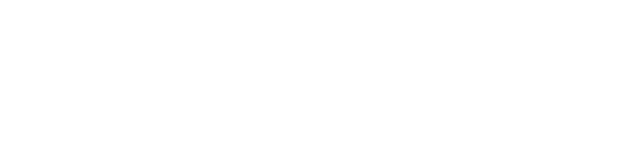
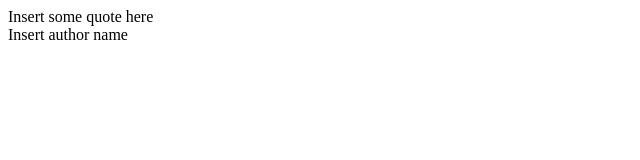
Before and after one commit to jlincodes/mini_projects, a plain HTML site: page quote_generator/index.html in a window 1280 px wide. Shown: the whole page, without its empty margins (0-640 px from the left). Drawn offline with Linux system fonts and the light colour scheme.

Commit message:
Adds basic layout

```diff
--- a/quote_generator/index.html
+++ b/quote_generator/index.html
@@ -5,6 +5,13 @@
     <title>Quote Generator</title>
   </head>
   <body>
-
+    <div class="quote-box">
+      <div class="quote-text">
+        <span class="text">Insert some quote here</span>
+      </div>
+      <div class="quote-author">
+        <span class="author">Insert author name</span>
+      </div>
+    </div>
   </body>
 </html>
```
